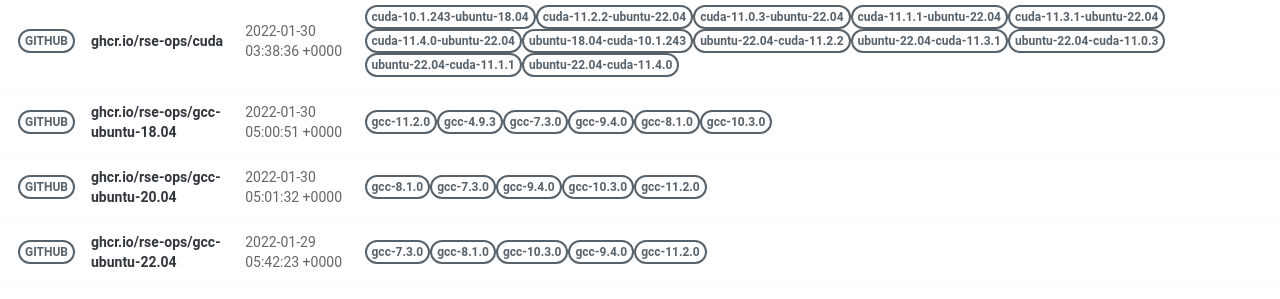
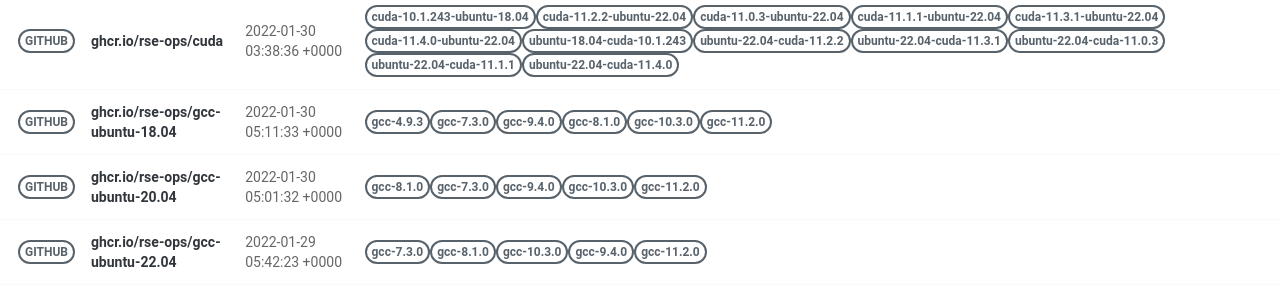
Before and after one commit to rse-ops/docker-images, a Jekyll site: the page built from pages/index.md, in a window 1280 px wide. Shown: the part 502-801 px from the top of the page. Built offline with Jekyll 4.4.1, drawn with Linux system fonts in a browser that asks for light colours; nearby versions of some CDN libraries.

Commit message:
Automated push to update library 2022-01-30

```diff
--- a/_library/ghcr.io-rse-ops-gcc-ubuntu-18.04.md
+++ b/_library/ghcr.io-rse-ops-gcc-ubuntu-18.04.md
@@ -1,14 +1,11 @@
 ---
 layout: container
 name: ghcr.io/rse-ops/gcc-ubuntu-18.04
-updated_at: 2022-01-30 05:00:51.252738
+updated_at: 2022-01-30 05:11:33.392983
 
 
 container_url: https://github.com/orgs/rse-ops/packages/container/package/gcc-ubuntu-18.04
 versions:
- - tag: gcc-11.2.0
-   dockerfile: https://github.com/rse-ops/docker-images/blob/main/ubuntu/gcc/Dockerfile
-   manifest: https://crane.ggcr.dev/manifest/ghcr.io/rse-ops/gcc-ubuntu-18.04:gcc-11.2.0
  - tag: gcc-4.9.3
    dockerfile: https://github.com/rse-ops/docker-images/blob/main/ubuntu/gcc/Dockerfile
    manifest: https://crane.ggcr.dev/manifest/ghcr.io/rse-ops/gcc-ubuntu-18.04:gcc-4.9.3
@@ -24,5 +21,8 @@ versions:
  - tag: gcc-10.3.0
    dockerfile: https://github.com/rse-ops/docker-images/blob/main/ubuntu/gcc/Dockerfile
    manifest: https://crane.ggcr.dev/manifest/ghcr.io/rse-ops/gcc-ubuntu-18.04:gcc-10.3.0
+ - tag: gcc-11.2.0
+   dockerfile: https://github.com/rse-ops/docker-images/blob/main/ubuntu/gcc/Dockerfile
+   manifest: https://crane.ggcr.dev/manifest/ghcr.io/rse-ops/gcc-ubuntu-18.04:gcc-11.2.0
 
 ---
```
